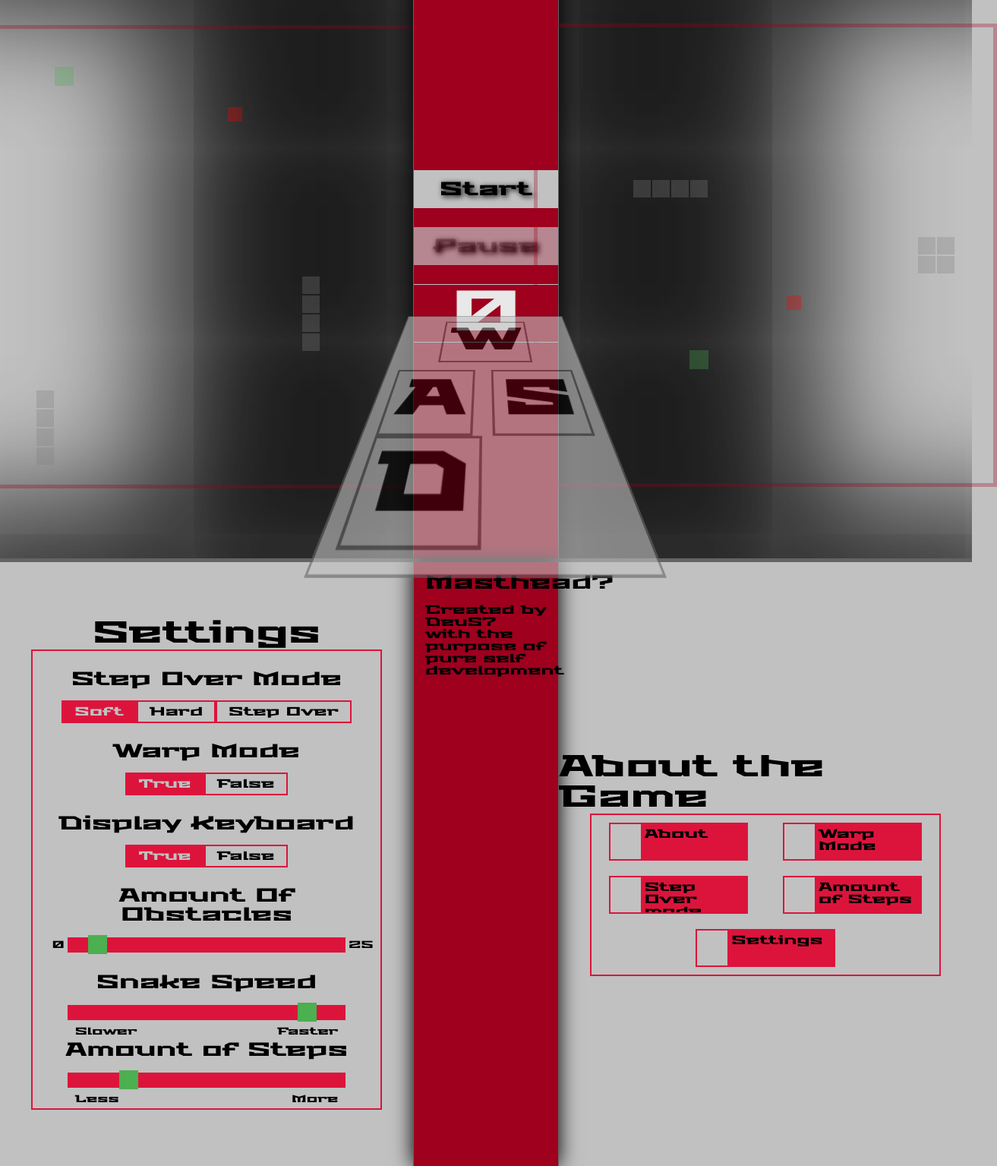
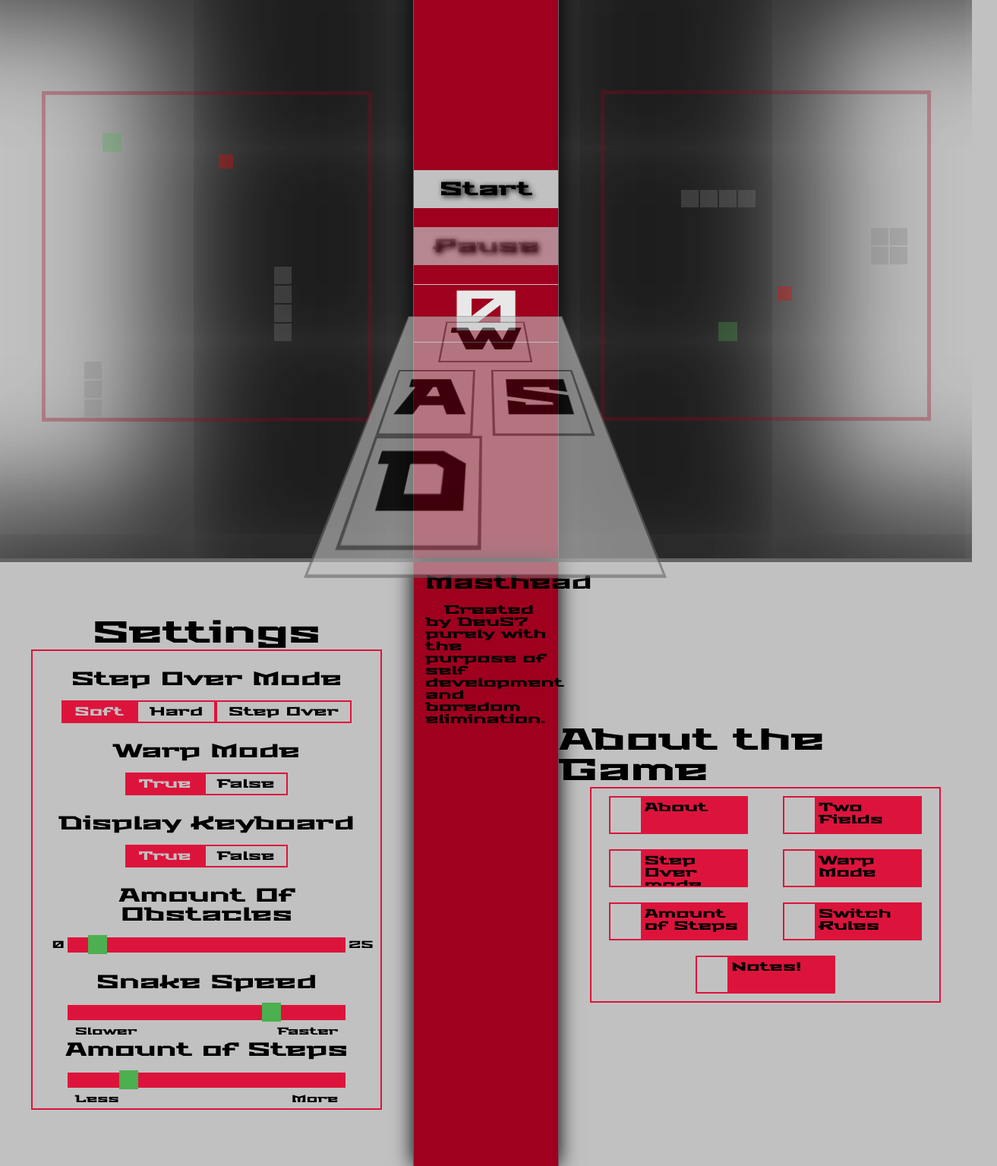
Before and after one commit to DeuS7/snake, a website: page app/index.html in a window 1280 px wide. Shown: the part 60-1595 px from the top of the page at 76% size, 1313 px wide, since content can reach past the window. Drawn offline with nearby package versions, Linux system fonts and the light colour scheme; files that its build step writes are made by us from their sources.

Commit message:
Added about

```diff
--- a/app/index.html
+++ b/app/index.html
@@ -92,7 +92,7 @@
 				</div>
 				<div class="settingsLine">
 					<h3 class="comTitle">Snake Speed</h3>
-					<input type="range" name="stepDelay" min="50" max="500" step="-1" value="150" class="slider " id="speedSlider">
+					<input type="range" name="stepDelay" min="50" max="250" step="-1" value="150" class="slider " id="speedSlider">
 					<div></div>
 				</div>
 				<div class="settingsLine">
@@ -103,17 +103,20 @@
 			</div>
 		</div>
 		<div class="middleLine middleWithText">
-			<h3 class="comTitle">Masthead?</h3>
-			<p>Created by DeuS7 with the purpose of pure self development</p>
+			<h3 class="comTitle">Masthead</h3>
+			<p>Created by DeuS7 purely with the purpose of self development and boredom elimination.</p>
 		</div>
+		<!-- The design, that looks like a checkbox should draw attention to important info section, I guess..? -->
 		<div class="contentBox">
 			<h2 class="comTitle">About the Game</h2>
 			<div class="contentWrapper infoSectionWrapper">
 				<div class="showInfoButton abtBtn" data-info="about">About</div>
+				<div class="showInfoButton" data-info="twoFields">Two Fields</div>
+				<div class="showInfoButton" data-info="stepOverMode">Step Over mode</div>
 				<div class="showInfoButton" data-info="warpMode">Warp Mode</div>
-				<div class="showInfoButton" data-info="stepOverMode">Step Over mode</div>
 				<div class="showInfoButton" data-info="amountOfSteps">Amount of Steps</div>
-				<div class="showInfoButton" data-info="settings">Settings</div>
+				<div class="showInfoButton" data-info="switchRules">Switch Rules</div>
+				<div class="showInfoButton" data-info="notes">Notes!</div>
 			</div>
 		</div>
 	</div>
--- a/app/jsNext/main.js
+++ b/app/jsNext/main.js
@@ -43,6 +43,6 @@ document.addEventListener("keydown", function(e) {
         }
     })
 
-
+adjustFieldsSize(sets);
 
 initGame(firstGameCond, secondGameCond, sets, objX);
--- a/app/jsNext/mainLogic.js
+++ b/app/jsNext/mainLogic.js
@@ -211,3 +211,11 @@ function refreshControlKeysStyles(keys, objX, sets) {
 		sets.keyBoard.classList.add("activeKeyBoard");
 	}
 }
+
+function adjustFieldsSize(sets) {
+	var contentBoxWidth = firstGameContainer.clientWidth - 2*sets.minFieldMargin;
+
+	while(sets.dimension > contentBoxWidth) {
+		sets.dimension -= sets.block;
+	}
+}
--- a/app/jsNext/nav.js
+++ b/app/jsNext/nav.js
@@ -1,7 +1,6 @@
 var lastWheelEventTime = 0;
 
 window.addEventListener("wheel", function(e){
-	e.preventDefault();
 	if (performance.now() - lastWheelEventTime < 200) {
 		return;
 	}
--- a/app/jsNext/vars.js
+++ b/app/jsNext/vars.js
@@ -42,14 +42,19 @@ var obstacleMaps = {
 	lineMini: ["0|0", "1|0"]
 }
 var aboutInfo = {
-	about: "Just some game",
-	warpMode: "That is how it works...",
-	stepOverMode: "And this works like this",
-	test: "Just a test. Very long string, by the way."
+	about: "<p>The purpose of the game is quite clear. It's a simple snake game, where you eat food for growing and avoid unwanted actions (More about them in further sections). The game will continue untill you lose.</p>",
+	twoFields: " <p>Two fields is a useless idea of mine, which was only thought of and created! since I wanted to write snake, but with more complexity. </p> <p>This might though be quite of use for some reaction training. </p><p> This is how it works: you chose number of steps, and game switches the fields every N steps. As of now no random.</p>",
+	warpMode: "<p>Warp mode is responsible for whether the field is cycled or not. If the setting is 'True', when you hit the wall, you just appear from the opposite wall, as if it was a portal.</p>",
+	stepOverMode: "<p> Step Over Mode is a setting, responsible for how the snake interacts with itself.</p><p>Soft means, that it just bites off part of it's body, but you can continue the game</p><p>Hard - you just lose instantly</p><p>Step Over - nothing happens, you can go anywhere, aside from backwards</p>",
+	amountOfSteps: "<p>With this setting you can chose approximate amount of steps per turn.</p><p>Just like with Snake Speed, I didn't want to write exact numbers, since the whole point of the game was abruptness of process. You should learn to 'feel', when the switch is going to happen</p><p>Also it's very interesting to risk those last couple of steps for food, which may be fatal, if the other snake is headed towards the obstacle.</p>",
+	switchRules: "<p>As already mentioned, the switch happens every N steps. When the switch happens, the direction is saved, which means, for instance, that if one snake is headed down, after switch the other will be too, even if before it was headed in different direction. The only exception is that the snake obviously can't go backwards</p>",
+	notes: "Note!"
 }
+//"true" - one of the stupidest things I've ever done. Agree on that.
 var sets = {
 	dimension: 600,
 	block: 25,
+	minFieldMargin: 50,
 	warpMode: "true",
 	stepOverMode: "soft",
 	obstacleMaps: obstacleMaps,
--- a/app/scss/style.scss
+++ b/app/scss/style.scss
@@ -261,7 +261,6 @@ canvas {
 .contentBox {
 	width: 42.5%;
 
-	//????? Maybe return to up
 	display: flex;
 	flex-direction: column;
 	align-items: center;
@@ -405,6 +404,10 @@ canvas {
 	}
 .middleWithText {
 	padding: 15px;
+	p {
+		margin-bottom: 10px;
+		text-indent: 25px;
+	}
 }
 
 .infoSectionWrapper {
```
Also changed, not shown: app/css/style.css.
